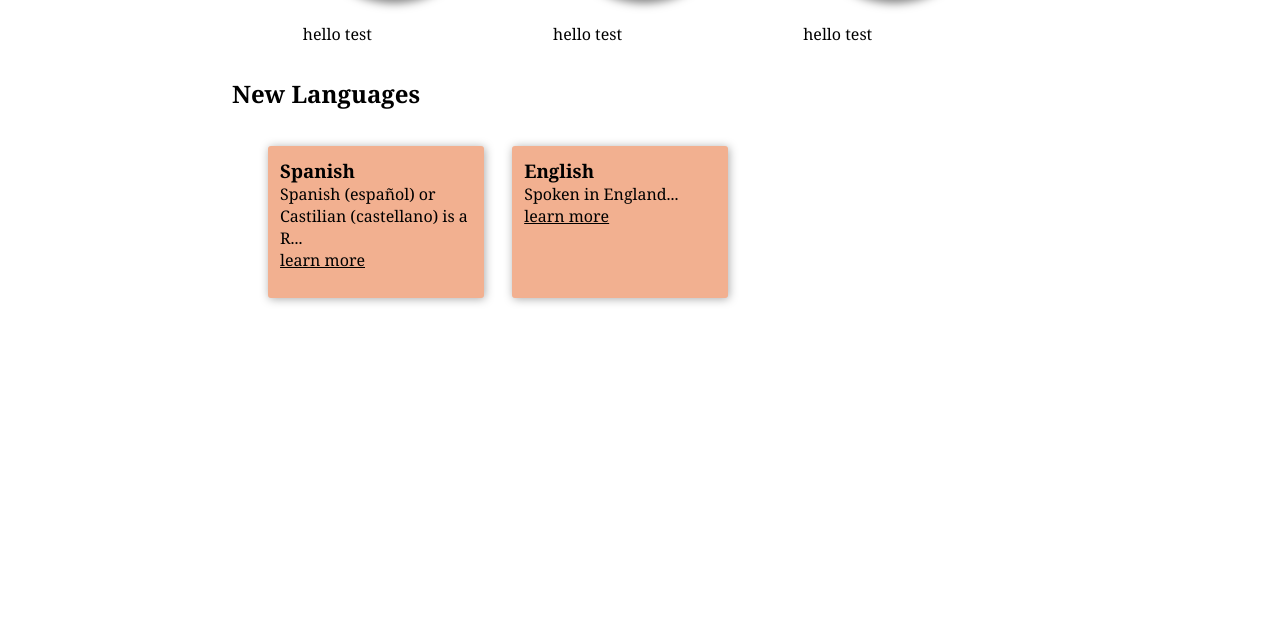
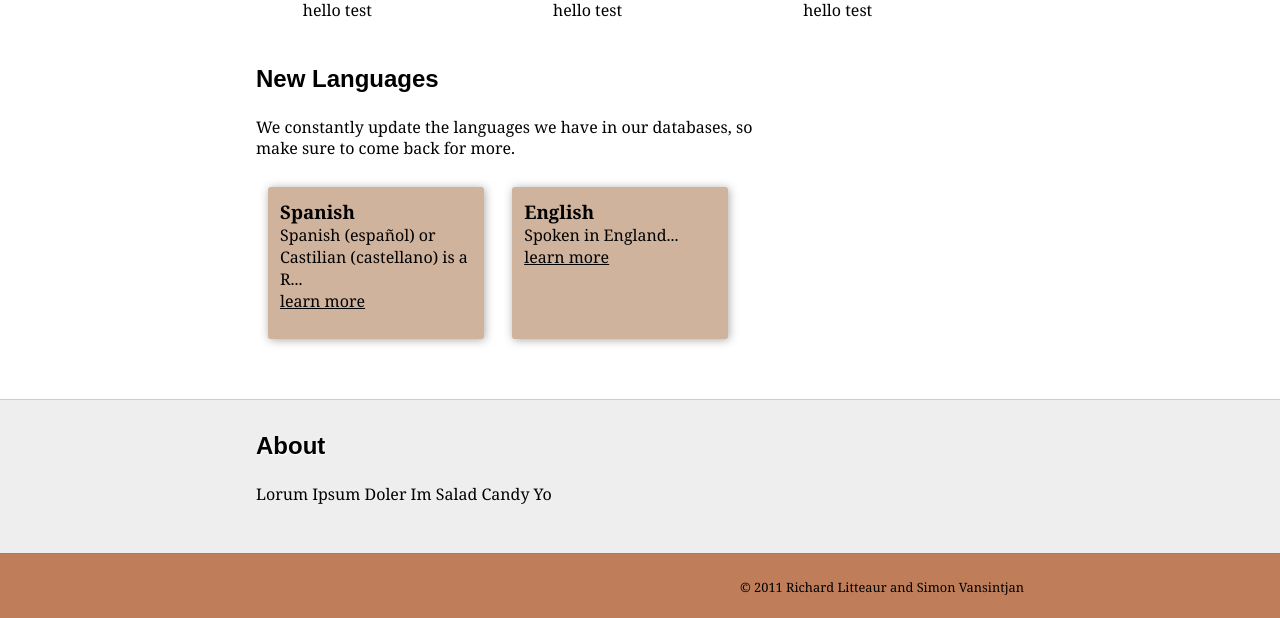
Before and after one commit to simonv3/glossy, a Django app: template templates/glossy_index.html in a window 1280 px wide. Shown: the part 642-1260 px from the top of the page. Before the commit the page ends 946 px from the top, so only its background shows below. Run offline with Django 3.2, Linux system fonts and the light colour scheme; the template is opened without the code that fills it: values that come from a table or form of the project are taken from there, others are empty; data comes from the database, SQL or seed files in the repository; both versions use the stored data as it was after the commit; parts of the project's set-up code (start-up, migrations or seed data) failed here and were passed over.

Commit message:
styling of a variety of things

```diff
--- a/glossy_app/static/styles/style.css
+++ b/glossy_app/static/styles/style.css
@@ -112,21 +119,22 @@ a{
 }
 #description{
     padding:2em;
-    margin:2em auto 8em;
+    margin:2em auto 5.5em;
 
 }
 
-#description h2{
+h2{
   font-family:Lucida Grand,sans-serif;
   margin-bottom:1em;
+  text-shadow:1px 1px 2px #fff;
 }
 
-#description p{width:512px;line-height:1.3em;}
+p.index-info{width:512px;line-height:1.3em;margin-bottom:1em;}
 
 
 #content-wrapper{
     border-top:1px solid #ccc;
-
+    border-bottom:1px solid #ccc;
     background:#fff;
 
 }
@@ -157,11 +165,11 @@ a{
 }
 #content{
     margin-top:;
-    padding:2em 0 4em;
+    padding:2em 0 3em;
 }
 
 #content h2{
-  margin:0 0 1em -1em;
+  margin:.5em 0 1em 0em;
 }
 
 ul{
@@ -173,10 +181,28 @@ ul.languages li{
     height:128px;
     display:inline-block;
     vertical-align:top;
-    background:#F2B090;
+    background:#d0b39d;
     margin:12px;
     padding:12px;
     border-radius:3px;
     box-shadow:1px 1px 10px #aaa;
 
 }
+
+#about{
+  margin:2em auto 3em;
+}
+
+#end-notes-wrapper{
+  background:rgba(173,78,28,.7);
+
+  display:auto;
+  padding:24px;
+  height:1em;
+  border-top:1px solid #868686;
+}
+
+.copyright{
+  font-size:.8em;
+  float:right;
+}
--- /dev/null
+++ b/templates/glossy/language_page.html
@@ -0,0 +1,6 @@
+{% extends "glossy/base.html" %}
+
+{% block title %} - {{language.language}}{% endblock %}
+{% block content %}
+
+{% endblock %}
--- a/templates/glossy_index.html
+++ b/templates/glossy_index.html
@@ -9,12 +9,12 @@
       <div class="sevensixeight">
         <h1>HealingWords</h1><img  src="{{STATIC_URL}}images/logo.png" width="300"/>
 
-        <div id="menu"><form id="search"><input type="text"/><input type="submit" class="button" value="search"></form> {% include "sub_log_in_out.html" %} <a href="/about/">about</a></div>
+        <div id="menu"><form id="search"><input type="text"/><input type="submit" class="button" value="search"></form> {% include "sub_log_in_out.html" %} <a href="#about">about</a></div>
       </div>
     </div>
     <div id="description" class="sevensixeight">
       <h2>We build apps that help you communicate.</h2>
-      <p>Healing Words focuses on delivering apps that help their users with key phrases and terminology that allow them to more easily communicate in endangered or unknown languages.</p>
+      <p class="index-info">Healing Words focuses on delivering apps that help their users with key phrases and terminology that allow them to more easily communicate in endangered or unknown languages.</p>
     </div>
     <div id="content-wrapper">
       <div class="sevensixeight center">
@@ -27,6 +27,8 @@
     <div id="content" class="sevensixeight">
       <div style="clear:both;"></div>
       <h2>New Languages</h2>
+      <p class="index-info">We constantly update the languages we have in our databases, so make sure to come back for more. </p>
+
       <ul id="top-languages" class="languages">
         {% for language in languages %}
         <li class="language"><h3>{{language.language}}</h3>
@@ -36,7 +38,16 @@
         {% endfor %}
     </ul>
   </div>
+</div>
+<div id="about" class="sevensixeight">
+  <h2>About</h2>
+  <p class="index-info">Lorum Ipsum Doler Im Salad Candy Yo</p>
+</div>
+
+<div id="end-notes-wrapper">
+  <div id="end-notes" class="sevensixeight">
+    <span class="copyright">&copy; 2011 Richard Litteaur and Simon Vansintjan</span>
   </div>
-
+</div>
   </body>
 </html>
```
Also changed, not shown: other parts of glossy_app/static/styles/style.css (+19 -12 lines), templates/glossy/base.html (added, +21 -0 lines), database.db, glossy_app/static/images/background-header-small.png (added), glossy_app/static/images/background-header.png, glossy_app/static/images/logo-small.png (added), glossy_app/static/images/old_books.png (added).
